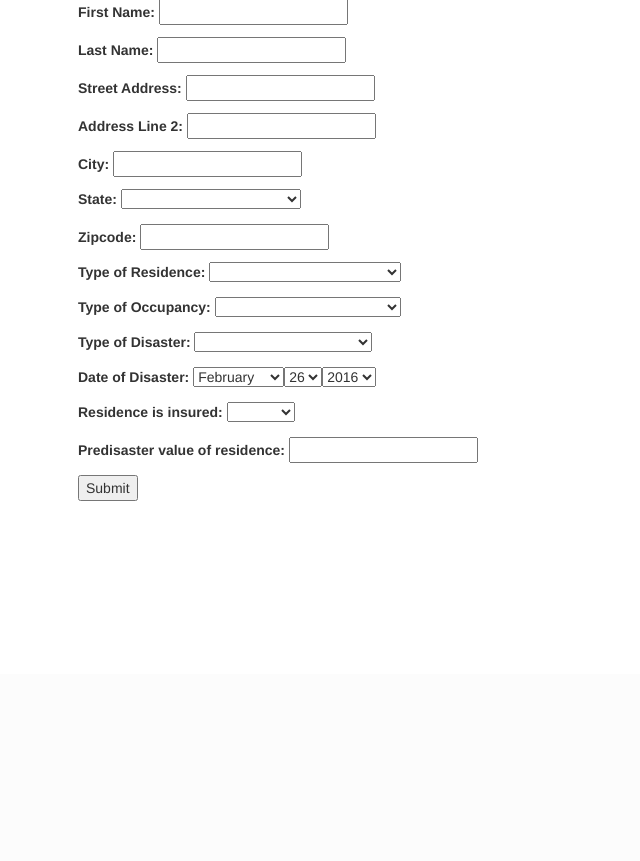
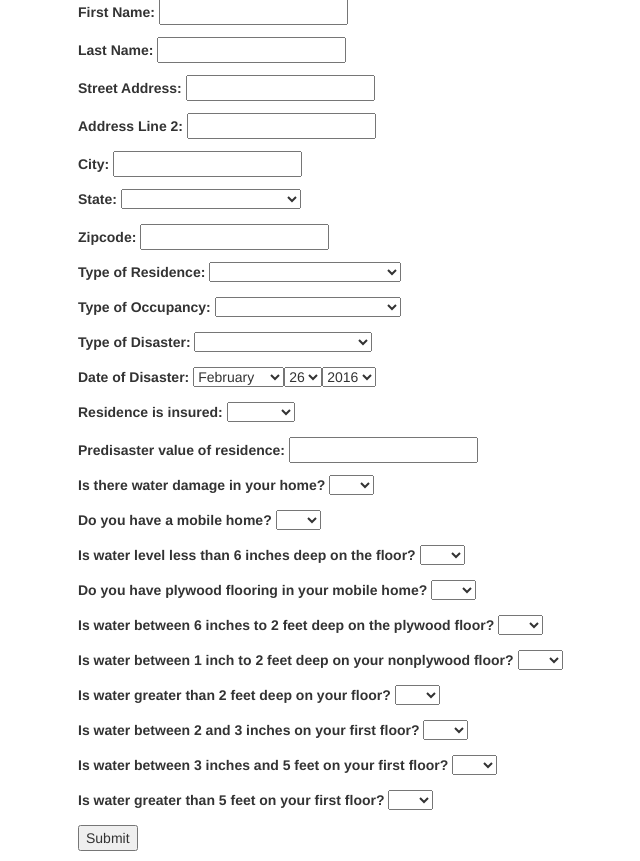
Before and after one commit to lucyktan/DisasterReporting, a Django app: template DisasterReporting/templates/form.html in a window 1280 px wide. Shown: the part 126-987 px from the top of the page, without its empty margins (318-958 px from the left). Before the commit the page ends 627 px from the top, so only its background shows below. Run offline with Django 3.2, Linux system fonts and the light colour scheme; the template is opened without the code that fills it: values that come from a table or form of the project are taken from there, others are empty; parts of the project's set-up code (start-up, migrations or seed data) failed here and were passed over; some libraries are stand-ins or nearby versions.

Commit message:
Add water damage questions

```diff
--- a/DisasterReporting/templates/form.html
+++ b/DisasterReporting/templates/form.html
@@ -41,23 +41,73 @@
             $('#id_owned_less_than_30_years').parent().show();
         }
     }
-    function check_residence(){
-        var text=$('#id_type_of_residence').find(":selected").text();
-         if(text==='Single Family'||text==='Multi-Family'){
-            $('[id^=id_manufactured]').parent().hide();
-            $('[id^=id_normal]').parent().show();
-         }else if(text==='Manufactured Housing Unit'){
-            $('[id^=id_manufactured]').parent().show();
-            $('[id^=id_normal]').parent().hide();
-         }else{
-            $('[id^=id_manufactured]').parent().hide();
-            $('[id^=id_normal]').parent().hide();
-         }
+
+    // function check_residence(){
+    //     var text=$('#id_type_of_residence').find(":selected").text();
+    //      if(text==='Single Family'||text==='Multi-Family'){
+    //         $('[id^=id_manufactured]').parent().hide();
+    //         $('[id^=id_normal]').parent().show();
+    //      }else if(text==='Manufactured Housing Unit'){
+    //         $('[id^=id_manufactured]').parent().show();
+    //         $('[id^=id_normal]').parent().hide();
+    //      }else{
+    //         $('[id^=id_manufactured]').parent().hide();
+    //         $('[id^=id_normal]').parent().hide();
+    //      }
+    // }
+
+    function check_waterdamage() {
+        var water=$('#id_waterdamage').find(":selected").text();
+        if(water==='Yes'){
+            $('[id^=id.water_mobilehome]').parent().show();
+            check_mobilehome();
+        }else{
+            $('[id^=id.water_mobilehome]').parent().hide();
+        }
     }
+
+    function check_mobilehome() {
+        var water_mobilehome=$('#id_water_mobilehome').find(":selected").text();
+        if(water_mobilehome==='Yes'){
+            $('[id^=id_water_mobilehome_minor]').parent().show();
+            var water_mobilehome_minor=$('#id_water_mobilehome_minor]').find(":selected").text();
+            if(water_mobilehome_minor='Yes'){
+                $('[id^=id_water_mobilehome_major_plywood]').parent().show();
+                var water_mobilehome_major_plywood=$('[id^=id_water_mobilehome_major_plywood]').find(":selected").text();
+                if(water_mobilehome_major_plywood='Yes'){
+                    $('[id^=id_water_mobilehome_major_plywood_yes]').parent().show();
+                    var water_mobilehome_major_plywood_yes=$('[id^=id_water_mobilehome_major_plywood_yes]').find(":selected").text();
+                    if(water_mobilehome_major_plywood_yes='Yes'){
+                        $('[id^=id_water_mobilehome_destroyed]').parent().show();
+                        var water_mobilehome_destroyed=$('[id^=id_water_mobilehome_destroyed]').find(":selected").text();
+                    }
+                }else{
+                    $('[id^=id_water_mobilehome_major_nonplywood]').parent().show();
+                    var water_mobilehome_major_nonplywood=$('[id^=id_water_mobilehome_major_nonplywood]').find(":selected").text();
+                }
+            }
+        }else{
+            check_mobilehome();
+            $('[id^=id_water_mobilehome]').parent().hide();
+            $('[id^=id.water_conventionalhome_minor]').parent().show();
+            var water_conventionalhome_minor = $('[id^=id_water_conventionalhome_minor]').find(":selected").text();
+            if(water_conventionalhome_minor = 'Yes'){
+                $('[id^=id.water_conventionalhome_major]').parent().show();
+                var water_conventionalhome_major = $('[id^=id_water_conventionalhome_major]').find(":selected").text();
+                if(water_conventionalhome_major = 'Yes'){
+                    $('[id^=id.water_conventionalhome_destroyed]').parent().show();
+                    var water_conventionalhome_destroyed = $('[id^=id_water_conventionalhome_destroyed]').find(":selected").text();
+                }
+            }
+        }
+    }
+
     $( document ).ready(function() {
             check_mortgage()
             check_30_years()
             check_residence()
+            check_waterdamage()
+            check_mobilehome()
     });
      $('#id_type_of_occupancy').change(function () {
         var text=$( this ).find(":selected").text();
--- a/Reports/forms.py
+++ b/Reports/forms.py
@@ -67,6 +67,7 @@ types_of_residence=['','Single Family','Multi-Family','Manufactured Housing Unit
 types_of_occupancy=['','Own as primary residence','Rent as primary residence','Non-primary residence']
 types_of_disaster=['','Flooding','Tornado','Hurricane/Tropical Storm','Earthquake']
 yes_no_unsure=['','Yes','No','Unsure']
+yes_no=['', 'Yes', 'No']
 water_levels=['','Not present','Less than 3 inches','Between 3 inches and 18 inches','Above 18 inches']
 class DisasterForm(forms.Form):
     first_name=forms.CharField(label='First Name',max_length=100)
@@ -85,37 +86,50 @@ class DisasterForm(forms.Form):
     owned_less_than_30_years=forms.ChoiceField(required=False, label='Residence has been owned by you for less than 30 years',choices=((i,yes_no_unsure[i]) for i in range(len(yes_no_unsure))))
     predisaster_value=forms.DecimalField(label='Predisaster value of residence',decimal_places=2)
 
-    normal_water=forms.ChoiceField(required=False, label='Water level on the first floor (non-basement) is',choices=((x,x) for x in water_levels))
+    water_damage=forms.ChoiceField(label='Is there water damage in your home?', choices=((i,yes_no[i]) for i in range(len(yes_no))))
 
-    normal_destroyed_0=forms.ChoiceField(required=False, label='Structure is permanently uninhabitable',choices=((i,yes_no_unsure[i]) for i in range(len(yes_no_unsure))))
-    normal_destroyed_1=forms.ChoiceField(required=False, label='There is a complete failure of two or more major structural components (e.g., collapse of basement walls/foundation, walls, or roof)',choices=((i,yes_no_unsure[i]) for i in range(len(yes_no_unsure))))
-    normal_destroyed_2=forms.ChoiceField(required=False, label='Only the foundation remains',choices=((i,yes_no_unsure[i]) for i in range(len(yes_no_unsure))))
-    normal_destroyed_3=forms.ChoiceField(required=False, label='Structure will require demolition or removal by local or government because of disaster-related health and safety concerns',choices=((i,yes_no_unsure[i]) for i in range(len(yes_no_unsure))))
+    water_mobilehome=forms.ChoiceField(label='Do you have a mobile home?',choices=((i,yes_no[i]) for i in range(len(yes_no))))
+    water_mobilehome_minor=forms.ChoiceField(required=False, label='Is water level less than 6 inches deep on the floor?', choices=((i,yes_no[i]) for i in range(len(yes_no))))
+    water_mobilehome_major_plywood=forms.ChoiceField(required=False, label='Do you have plywood flooring in your mobile home?', choices=((i,yes_no[i]) for i in range(len(yes_no))))
+    water_mobilehome_major_plywood_yes=forms.ChoiceField(required=False, label='Is water between 6 inches to 2 feet deep on the plywood floor?', choices=((i,yes_no[i]) for i in range(len(yes_no))))
+    water_mobilehome_major_nonplywood=forms.ChoiceField(required=False, label='Is water between 1 inch to 2 feet deep on your nonplywood floor?', choices=((i,yes_no[i]) for i in range(len(yes_no))))
+    water_mobilehome_destroyed=forms.ChoiceField(required=False, label='Is water greater than 2 feet deep on your floor?', choices=((i,yes_no[i]) for i in range(len(yes_no))))
 
-    normal_major_0=forms.ChoiceField(required=False, label='Failure of structural elements of the residence (e.g., walls, roof, floors, foundation, etc.) that are repairable',choices=((i,yes_no_unsure[i]) for i in range(len(yes_no_unsure))))
-    normal_major_1=forms.ChoiceField(required=False, label='Residence is currently uninhabitable and will take more than 30 days to repair',choices=((i,yes_no_unsure[i]) for i in range(len(yes_no_unsure))))
-    normal_major_2=forms.ChoiceField(required=False, label='Water covers electrical outlets',choices=((i,yes_no_unsure[i]) for i in range(len(yes_no_unsure))))
-    normal_major_3=forms.ChoiceField(required=False, label='Water has compromised the structural integrity of the residence',choices=((i,yes_no_unsure[i]) for i in range(len(yes_no_unsure))))
+    water_conventionalhome_minor=forms.ChoiceField(required=False, label='Is water between 2 and 3 inches on your first floor?', choices=((i,yes_no[i]) for i in range(len(yes_no))))
+    water_conventionalhome_major=forms.ChoiceField(required=False, label='Is water between 3 inches and 5 feet on your first floor?', choices=((i,yes_no[i]) for i in range(len(yes_no))))
+    water_conventionalhome_destroyed=forms.ChoiceField(required=False, label='Is water greater than 5 feet on your first floor?', choices=((i,yes_no[i]) for i in range(len(yes_no))))
 
-    normal_minor_0=forms.ChoiceField(required=False, label='Residence is currently uninhabitable but can be made habitable in less than 30 days',choices=((i,yes_no_unsure[i]) for i in range(len(yes_no_unsure))))
-    normal_minor_1=forms.ChoiceField(required=False, label='There is damage to functional components (i.e. furnace, water heater, HVAC, etc.)',choices=((i,yes_no_unsure[i]) for i in range(len(yes_no_unsure))))
-    normal_minor_2=forms.ChoiceField(required=False, label='There is damage, or disaster related contamination, to private well or septic system',choices=((i,yes_no_unsure[i]) for i in range(len(yes_no_unsure))))
-    normal_minor_3=forms.ChoiceField(required=False, label='Windows or doors are unsecured due to damage',choices=((i,yes_no_unsure[i]) for i in range(len(yes_no_unsure))))
+    # normal_water=forms.ChoiceField(required=False, label='Water level on the first floor (non-basement) is',choices=((x,x) for x in water_levels))
+
+    # normal_destroyed_0=forms.ChoiceField(required=False, label='Structure is permanently uninhabitable',choices=((i,yes_no_unsure[i]) for i in range(len(yes_no_unsure))))
+    # normal_destroyed_1=forms.ChoiceField(required=False, label='There is a complete failure of two or more major structural components (e.g., collapse of basement walls/foundation, walls, or roof)',choices=((i,yes_no_unsure[i]) for i in range(len(yes_no_unsure))))
+    # normal_destroyed_2=forms.ChoiceField(required=False, label='Only the foundation remains',choices=((i,yes_no_unsure[i]) for i in range(len(yes_no_unsure))))
+    # normal_destroyed_3=forms.ChoiceField(required=False, label='Structure will require demolition or removal by local or government because of disaster-related health and safety concerns',choices=((i,yes_no_unsure[i]) for i in range(len(yes_no_unsure))))
+
+    # normal_major_0=forms.ChoiceField(required=False, label='Failure of structural elements of the residence (e.g., walls, roof, floors, foundation, etc.) that are repairable',choices=((i,yes_no_unsure[i]) for i in range(len(yes_no_unsure))))
+    # normal_major_1=forms.ChoiceField(required=False, label='Residence is currently uninhabitable and will take more than 30 days to repair',choices=((i,yes_no_unsure[i]) for i in range(len(yes_no_unsure))))
+    # normal_major_2=forms.ChoiceField(required=False, label='Water covers electrical outlets',choices=((i,yes_no_unsure[i]) for i in range(len(yes_no_unsure))))
+    # normal_major_3=forms.ChoiceField(required=False, label='Water has compromised the structural integrity of the residence',choices=((i,yes_no_unsure[i]) for i in range(len(yes_no_unsure))))
+
+    # normal_minor_0=forms.ChoiceField(required=False, label='Residence is currently uninhabitable but can be made habitable in less than 30 days',choices=((i,yes_no_unsure[i]) for i in range(len(yes_no_unsure))))
+    # normal_minor_1=forms.ChoiceField(required=False, label='There is damage to functional components (i.e. furnace, water heater, HVAC, etc.)',choices=((i,yes_no_unsure[i]) for i in range(len(yes_no_unsure))))
+    # normal_minor_2=forms.ChoiceField(required=False, label='There is damage, or disaster related contamination, to private well or septic system',choices=((i,yes_no_unsure[i]) for i in range(len(yes_no_unsure))))
+    # normal_minor_3=forms.ChoiceField(required=False, label='Windows or doors are unsecured due to damage',choices=((i,yes_no_unsure[i]) for i in range(len(yes_no_unsure))))
 
 
-    manufactured_destroyed_0=forms.ChoiceField(required=False, label='The residence cannot be made habitable again, even with extensive repairs',choices=((i,yes_no_unsure[i]) for i in range(len(yes_no_unsure))))
-    manufactured_destroyed_1=forms.ChoiceField(required=False, label='The residence\'s frame is bent, twisted, or otherwise compromised',choices=((i,yes_no_unsure[i]) for i in range(len(yes_no_unsure))))
-    manufactured_destroyed_2=forms.ChoiceField(required=False, label='There is at least 12 inches of standing water',choices=((i,yes_no_unsure[i]) for i in range(len(yes_no_unsure))))
-    manufactured_destroyed_3=forms.ChoiceField(required=False, label='The residence is missing the roof or has sustained significant damage to the roof covering, sheathing, and framing',choices=((i,yes_no_unsure[i]) for i in range(len(yes_no_unsure))))
+    # manufactured_destroyed_0=forms.ChoiceField(required=False, label='The residence cannot be made habitable again, even with extensive repairs',choices=((i,yes_no_unsure[i]) for i in range(len(yes_no_unsure))))
+    # manufactured_destroyed_1=forms.ChoiceField(required=False, label='The residence\'s frame is bent, twisted, or otherwise compromised',choices=((i,yes_no_unsure[i]) for i in range(len(yes_no_unsure))))
+    # manufactured_destroyed_2=forms.ChoiceField(required=False, label='There is at least 12 inches of standing water',choices=((i,yes_no_unsure[i]) for i in range(len(yes_no_unsure))))
+    # manufactured_destroyed_3=forms.ChoiceField(required=False, label='The residence is missing the roof or has sustained significant damage to the roof covering, sheathing, and framing',choices=((i,yes_no_unsure[i]) for i in range(len(yes_no_unsure))))
 
-    manufactured_major_0=forms.ChoiceField(required=False, label='The residence is not currently habitable but can be made habitable again with extensive repairs',choices=((i,yes_no_unsure[i]) for i in range(len(yes_no_unsure))))
-    manufactured_major_1=forms.ChoiceField(required=False, label='Structural components of the residence (including windows, doors wall coverings, roof, bottom board insulation, and ductwork) are damaged',choices=((i,yes_no_unsure[i]) for i in range(len(yes_no_unsure))))
-    manufactured_major_2=forms.ChoiceField(required=False, label='Water impacts the floor system',choices=((i,yes_no_unsure[i]) for i in range(len(yes_no_unsure))))
-    manufactured_major_3=forms.ChoiceField(required=False, label='Water is up to 12 inches in a living area',choices=((i,yes_no_unsure[i]) for i in range(len(yes_no_unsure))))
+    # manufactured_major_0=forms.ChoiceField(required=False, label='The residence is not currently habitable but can be made habitable again with extensive repairs',choices=((i,yes_no_unsure[i]) for i in range(len(yes_no_unsure))))
+    # manufactured_major_1=forms.ChoiceField(required=False, label='Structural components of the residence (including windows, doors wall coverings, roof, bottom board insulation, and ductwork) are damaged',choices=((i,yes_no_unsure[i]) for i in range(len(yes_no_unsure))))
+    # manufactured_major_2=forms.ChoiceField(required=False, label='Water impacts the floor system',choices=((i,yes_no_unsure[i]) for i in range(len(yes_no_unsure))))
+    # manufactured_major_3=forms.ChoiceField(required=False, label='Water is up to 12 inches in a living area',choices=((i,yes_no_unsure[i]) for i in range(len(yes_no_unsure))))
 
-    manufactured_minor_0=forms.ChoiceField(required=False, label='The residence is not currently habitable but can be made habitable again with few repairs',choices=((i,yes_no_unsure[i]) for i in range(len(yes_no_unsure))))
-    manufactured_minor_1=forms.ChoiceField(required=False, label='Structural components of the residence (including windows, doors wall coverings, roof, bottom board insulation, and ductwork) have minor damage',choices=((i,yes_no_unsure[i]) for i in range(len(yes_no_unsure))))
-    manufactured_minor_2=forms.ChoiceField(required=False, label='Water level is below the floor system',choices=((i,yes_no_unsure[i]) for i in range(len(yes_no_unsure))))
-    manufactured_minor_3=forms.ChoiceField(required=False, label='The HVAC is damaged by water',choices=((i,yes_no_unsure[i]) for i in range(len(yes_no_unsure))))
+    # manufactured_minor_0=forms.ChoiceField(required=False, label='The residence is not currently habitable but can be made habitable again with few repairs',choices=((i,yes_no_unsure[i]) for i in range(len(yes_no_unsure))))
+    # manufactured_minor_1=forms.ChoiceField(required=False, label='Structural components of the residence (including windows, doors wall coverings, roof, bottom board insulation, and ductwork) have minor damage',choices=((i,yes_no_unsure[i]) for i in range(len(yes_no_unsure))))
+    # manufactured_minor_2=forms.ChoiceField(required=False, label='Water level is below the floor system',choices=((i,yes_no_unsure[i]) for i in range(len(yes_no_unsure))))
+    # manufactured_minor_3=forms.ChoiceField(required=False, label='The HVAC is damaged by water',choices=((i,yes_no_unsure[i]) for i in range(len(yes_no_unsure))))
 
     model = Report
```
Also changed, not shown: Reports/models.py (+25 -25 lines), Reports/views.py (+26 -25 lines).
